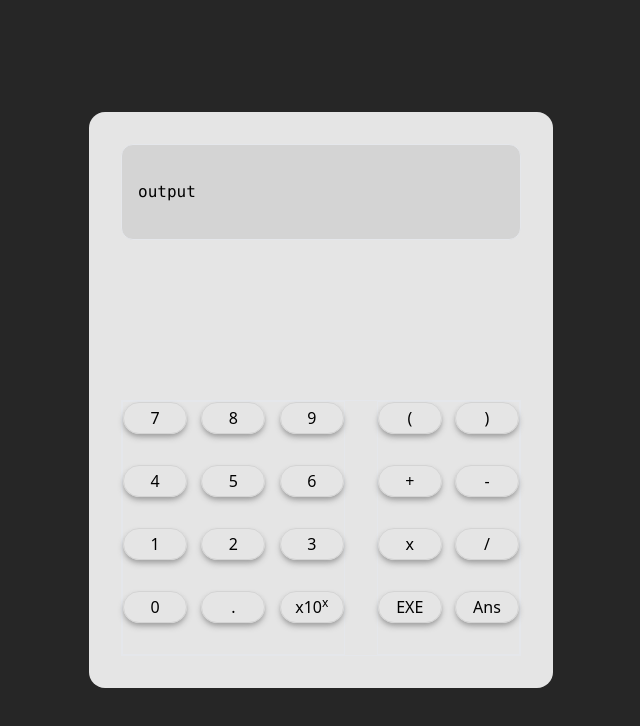
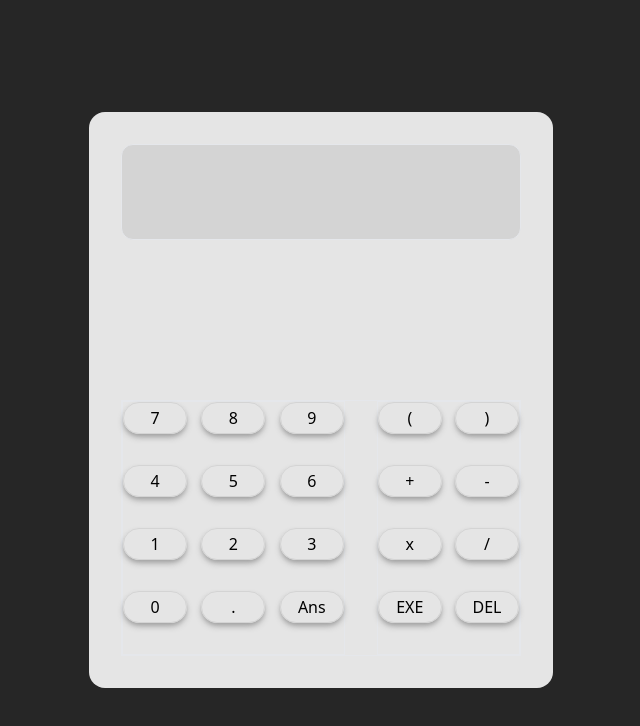
Before and after one commit to n-drobyshevski/calculator-app, a Next.js app: page / in a window 1280 px wide. Shown: the top 726 px of the page, without its empty margins (319-959 px from the left). Built offline with nearby package versions, Linux system fonts and the light colour scheme.

Commit message:
Add: output functionality

```diff
--- a/src/components/BaseControls.tsx
+++ b/src/components/BaseControls.tsx
@@ -1,11 +1,17 @@
 import ControlInput from "./ControlInput";
 import NumInput from "./NumInput";
 
-const BaseControls: React.FC = () => {
+interface BaseControlsProps {
+  onInput: (char: string) => void;
+}
+const BaseControls: React.FC<BaseControlsProps> = ({ onInput }) => {
+  const inputHandler = (char: string) => {
+    onInput(char);
+  };
   return (
     <div className="flex h-3/6 w-full gap-[2rem] border">
-      <NumInput />
-      <ControlInput />
+      <NumInput onClick={inputHandler} />
+      <ControlInput onClick={inputHandler} />
     </div>
   );
 };
--- a/src/components/Button.tsx
+++ b/src/components/Button.tsx
@@ -1,10 +1,16 @@
 interface ButtonProps {
   children: string | number | React.ReactNode;
+  name: string;
+  onClick: (name: string) => void;
 }
-const Button: React.FC<ButtonProps> = ({ children }) => {
+const Button: React.FC<ButtonProps> = ({ children, onClick, name }) => {
+  const onClickHandler = () => {
+    onClick(name);
+  };
   return (
     <button
       type="button"
+      onClick={onClickHandler}
       className="h-8 w-16 rounded-full border border-neutral-300 shadow-md shadow-neutral-400 hover:shadow-md focus:outline-none active:shadow-none"
     >
       {children}
--- a/src/components/ControlInput.tsx
+++ b/src/components/ControlInput.tsx
@@ -1,16 +1,37 @@
 import Button from "./Button";
-
-const ControlInput: React.FC = () => {
+interface ControlInputProps {
+  onClick: (char: string) => void;
+}
+const ControlInput: React.FC<ControlInputProps> = ({ onClick }) => {
+  const onClickHandler = (char: string) => {
+    onClick(char);
+  };
   return (
     <div className="flex w-[9rem] flex-wrap justify-between border ">
-      <Button>(</Button>
-      <Button>)</Button>
-      <Button>+</Button>
-      <Button>-</Button>
-      <Button>x</Button>
-      <Button>/</Button>
-      <Button>EXE</Button>
-      <Button>Ans</Button>
+      <Button name="(" onClick={onClickHandler}>
+        (
+      </Button>
+      <Button name=")" onClick={onClickHandler}>
+        )
+      </Button>
+      <Button name="+" onClick={onClickHandler}>
+        +
+      </Button>
+      <Button name="-" onClick={onClickHandler}>
+        -
+      </Button>
+      <Button name="x" onClick={onClickHandler}>
+        x
+      </Button>
+      <Button name="/" onClick={onClickHandler}>
+        /
+      </Button>
+      <Button name="exe" onClick={onClickHandler}>
+        EXE
+      </Button>
+      <Button name="del" onClick={onClickHandler}>
+        DEL
+      </Button>
     </div>
   );
 };
--- a/src/components/NumInput.tsx
+++ b/src/components/NumInput.tsx
@@ -1,16 +1,30 @@
 import Button from "./Button";
 
-const NumInput: React.FC = () => {
+interface NumInputProps {
+  onClick: (char: string) => void;
+}
+const NumInput: React.FC<NumInputProps> = ({ onClick }) => {
+  const onClickHandler = (char: string) => {
+    onClick(char);
+  };
   return (
     <div className="flex w-56 flex-row-reverse flex-wrap justify-between border ">
       {Array.from({ length: 9 }, (_, index) => {
-        return <Button key={index}>{9 - index}</Button>;
+        return (
+          <Button name={String(9 - index)} onClick={onClickHandler} key={index}>
+            {9 - index}
+          </Button>
+        );
       })}
-      <Button>
-        x10<sup>x</sup>
+      <Button name="ans" onClick={onClickHandler}>
+        Ans
       </Button>
-      <Button>.</Button>
-      <Button>0</Button>
+      <Button name="." onClick={onClickHandler}>
+        .
+      </Button>
+      <Button name="0" onClick={onClickHandler}>
+        0
+      </Button>
     </div>
   );
 };
--- a/src/components/Output.tsx
+++ b/src/components/Output.tsx
@@ -7,7 +7,7 @@ const Output: React.FC<OutputProps> = ({ output }) => {
       <input
         className="w-full appearance-none bg-transparent font-mono focus:outline-none"
         type="text"
-        value={"output"}
+        value={output}
       />
     </div>
   );
--- a/src/pages/index.tsx
+++ b/src/pages/index.tsx
@@ -2,8 +2,17 @@ import { type NextPage } from "next";
 import Head from "next/head";
 import Output from "../components/Output";
 import BaseControls from "../components/BaseControls";
+import { useState } from "react";
 
 const Home: NextPage = () => {
+  const [output, setOutput] = useState<string>("");
+
+  const outputUpdateHandler = (newChar: string) => {
+    setOutput((currOutput) => {
+      return currOutput + newChar;
+    });
+  };
+
   return (
     <>
       <Head>
@@ -13,8 +22,8 @@ const Home: NextPage = () => {
       </Head>
       <main className="h-screen bg-neutral-800 pt-28">
         <div className="m-auto flex h-[36rem] w-[29rem] flex-col justify-between rounded-2xl bg-neutral-200 p-8">
-          <Output />
-          <BaseControls />
+          <Output output={output} />
+          <BaseControls onInput={outputUpdateHandler} />
         </div>
       </main>
     </>
```
